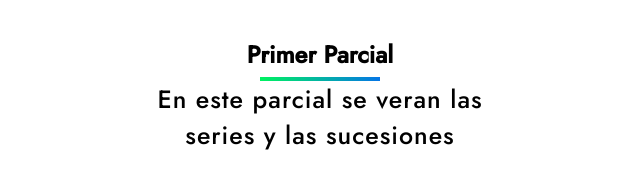
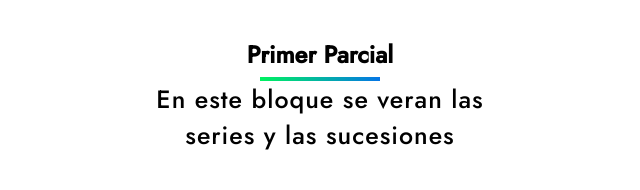
Before and after one commit to CBTis149Ofimatica/cbtis149ofimatica.github.com, a plain HTML site: page matematicas/index.html in a window 1280 px wide. Shown: the part 828-1018 px from the top of the page, 320-960 px from the left. Drawn offline with nearby package versions, Linux system fonts and the light colour scheme.

Commit message:
Update index.html

```diff
--- a/matematicas/index.html
+++ b/matematicas/index.html
@@ -28,7 +28,7 @@
             <div class="texto_contenido_1">
               <h2>Primer Parcial</h2>
               <hr>
-              <p>En este parcial se veran las series y las sucesiones </p>
+              <p>En este bloque se veran las series y las sucesiones </p>
               <div class="boton">Ver temas</div>
             </div>
         </div>
```
